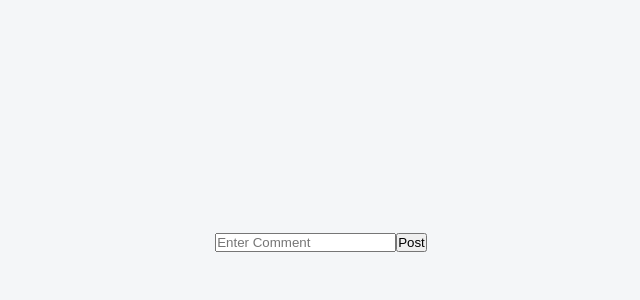
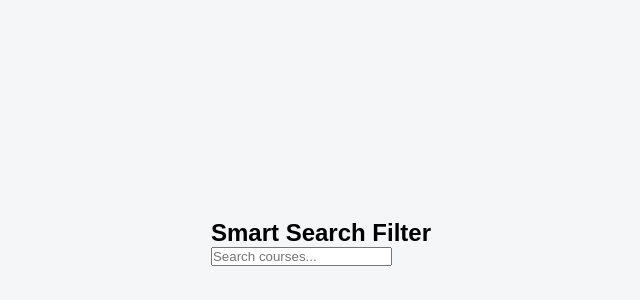
Before and after one commit to arjuntelange/react-practice, a React (Vite) app: page / in a window 1280 px wide. Shown: the part 158-458 px from the top of the page, without its empty margins (319-959 px from the left). Built offline with nearby package versions, Linux system fonts and the light colour scheme.

Commit message:
build search filter demo to practice useTransition

```diff
--- a/src/App.jsx
+++ b/src/App.jsx
@@ -1,11 +1,12 @@
 import "./App.css";
+import SearchFilter from "./hooks-practice/SearchFilter";
 import PostComment from "./state-projects/comment-post/PostComment";
 
 function App() {
   return (
     <>
       <div className="main-container">
-        <PostComment/>
+        <SearchFilter/>
       </div>
     </>
   );
--- /dev/null
+++ b/src/hooks-practice/SearchFilter.jsx
@@ -0,0 +1,50 @@
+import React, { useState, useTransition } from "react";
+
+function SearchFilter() {
+  const [isPending, startTransition] = useTransition();
+
+  const [searchTerm, setSearchTerm] = useState("");
+
+  const items = Array.from({ length: 5 }, (_, i) => `React Course ${i + 1}`);
+
+  const [filteredItems, setFilteredItems] = useState([]);
+
+  function handleSearch(event) {
+    const inputValue = event.target.value;
+
+    setSearchTerm(inputValue);
+
+    startTransition(() => {
+      const filtered = items.filter((currentItem) =>
+        currentItem
+          .toLocaleLowerCase()
+          .includes(inputValue.toLocaleLowerCase()),
+      );
+
+      setFilteredItems(filtered);
+    });
+  }
+
+  return (
+    <div className="container">
+      <h2>Smart Search Filter</h2>
+
+      <input
+        type="text"
+        placeholder="Search courses..."
+        value={searchTerm}
+        onChange={handleSearch}
+      />
+
+      {isPending && <p>Searching...</p>}
+
+      <ul>
+        {filteredItems.map((currentItem, index) => (
+          <li key={index}>{currentItem}</li>
+        ))}
+      </ul>
+    </div>
+  );
+}
+
+export default SearchFilter;
```
